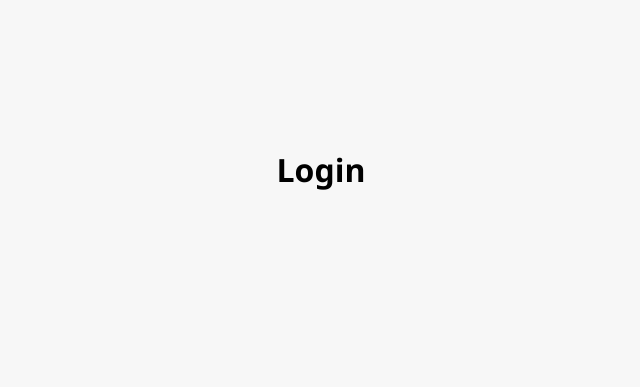
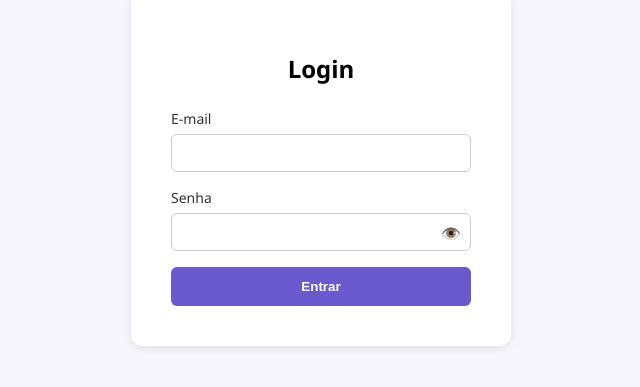
Before and after one commit to pmarsiglia93/vue-dashboard, a Vue app: page /#/login in a window 1280 px wide. Shown: the part 231-618 px from the top of the page, without its empty margins (319-959 px from the left). Built offline with nearby package versions, Linux system fonts and the light colour scheme.

Commit message:
tela de login

```diff
--- a/db.json
+++ b/db.json
@@ -81,16 +81,6 @@
       "payment": "PIx"
     },
     {
-      "id": "21d1",
-      "trackingId": "#73603",
-      "status": "Cancelled",
-      "product": "",
-      "customer": "",
-      "date": "",
-      "amount": "",
-      "payment": ""
-    },
-    {
       "trackingId": "#26569",
       "id": "1492",
       "status": "Cancelled",
@@ -99,26 +89,6 @@
       "date": "2020-02-20",
       "amount": "20",
       "payment": "Pix"
-    },
-    {
-      "id": "b6cc",
-      "trackingId": "#84335",
-      "status": "",
-      "product": "",
-      "customer": "",
-      "date": "",
-      "amount": "",
-      "payment": ""
-    },
-    {
-      "id": "c564",
-      "trackingId": "#45609",
-      "status": "",
-      "product": "",
-      "customer": "",
-      "date": "",
-      "amount": "",
-      "payment": ""
     }
   ]
 }
--- a/src/router/index.js
+++ b/src/router/index.js
@@ -1,15 +1,23 @@
-import Vue from 'vue'
-import Router from 'vue-router'
-import Products from '@/views/Products.vue'
-import Login from '@/views/Login.vue'
+import Vue from "vue";
+import Router from "vue-router";
+import Products from "@/views/Products.vue";
+import Login from "@/views/Login.vue";
 
-Vue.use(Router)
+Vue.use(Router);
 
 export default new Router({
   routes: [
-    { path: '/', redirect: '/login' },
-    { path: '/login', component: Login },
-    { path: '/products', component: Products },
-    { path: '*', component: { template: '<div>404 - Página não encontrada</div>' } }
-  ]
-})
+    {
+      path: "/",
+      redirect: "/login",
+    },
+    {
+      path: "/login",
+      component: Login,
+    },
+    {
+      path: "/products",
+      component: Products,
+    },
+  ],
+});
--- a/src/views/Login.vue
+++ b/src/views/Login.vue
@@ -1,20 +1,132 @@
 <template>
-  <div class="login">
-    <h1>Login</h1>
+  <div class="login-container">
+    <div class="login-box">
+      <h2>Login</h2>
+      <form @submit.prevent="handleLogin">
+        <label for="email">E-mail</label>
+        <input type="text" id="email" v-model="email" required />
+
+        <label for="password">Senha</label>
+        <div class="password-wrapper">
+          <input
+            :type="showPassword ? 'text' : 'password'"
+            id="password"
+            v-model="password"
+            required
+          />
+          <span class="toggle-password" @click="togglePassword">
+            {{ showPassword ? "🙈" : "👁️" }}
+          </span>
+        </div>
+
+        <button type="submit">Entrar</button>
+        <p v-if="error" class="error">{{ error }}</p>
+      </form>
+    </div>
   </div>
 </template>
 
 <script>
 export default {
-  name: 'Login'
-}
+  name: "Login",
+  data() {
+    return {
+      email: "",
+      password: "",
+      error: "",
+      showPassword: false,
+    };
+  },
+  methods: {
+    togglePassword() {
+      this.showPassword = !this.showPassword;
+    },
+    handleLogin() {
+      if (this.email === "admin" && this.password === "admin") {
+        this.$router.push("/products");
+      } else {
+        this.error = "Credenciais inválidas. Tente novamente.";
+      }
+    },
+  },
+};
 </script>
 
 <style scoped>
-.login {
+.login-container {
   display: flex;
-  height: 100vh;
   align-items: center;
   justify-content: center;
+  height: 100vh;
+  background-color: #f7f6fc;
+}
+
+.login-box {
+  background-color: #fff;
+  padding: 40px;
+  border-radius: 12px;
+  box-shadow: 0 2px 10px rgba(0, 0, 0, 0.1);
+  width: 300px;
+}
+
+h2 {
+  text-align: center;
+  margin-bottom: 24px;
+  font-weight: 600;
+}
+
+form {
+  display: flex;
+  flex-direction: column;
+}
+
+label {
+  margin-bottom: 6px;
+  font-size: 14px;
+  color: #333;
+}
+
+input {
+  padding: 10px;
+  border-radius: 6px;
+  border: 1px solid #ccc;
+  margin-bottom: 16px;
+  font-size: 14px;
+  width: 100%;
+  box-sizing: border-box;
+}
+
+.password-wrapper {
+  position: relative;
+}
+
+.toggle-password {
+  position: absolute;
+  right: 10px;
+  top: 9px;
+  cursor: pointer;
+  user-select: none;
+}
+
+button {
+  background-color: #6a5acd;
+  color: #fff;
+  padding: 12px;
+  border: none;
+  border-radius: 6px;
+  font-weight: bold;
+  cursor: pointer;
+  transition: 0.3s;
+}
+
+button:hover {
+  background-color: #483d8b;
+}
+
+.error {
+  color: red;
+  font-size: 13px;
+  text-align: center;
+  margin-top: 10px;
 }
 </style>
```
